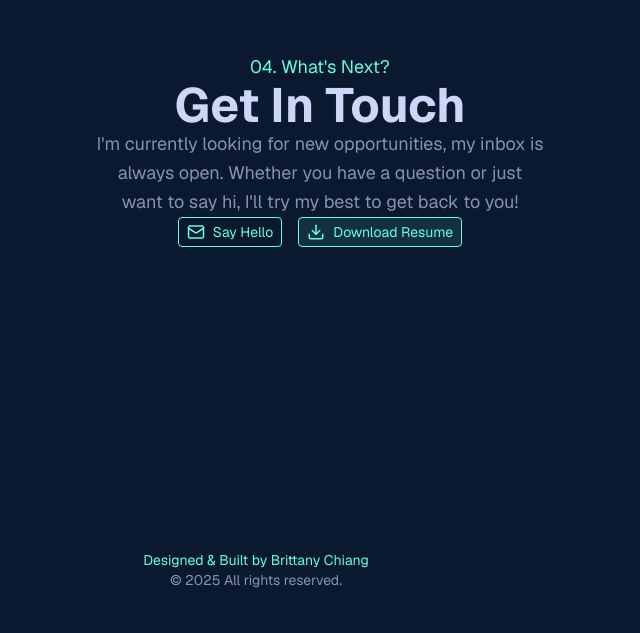
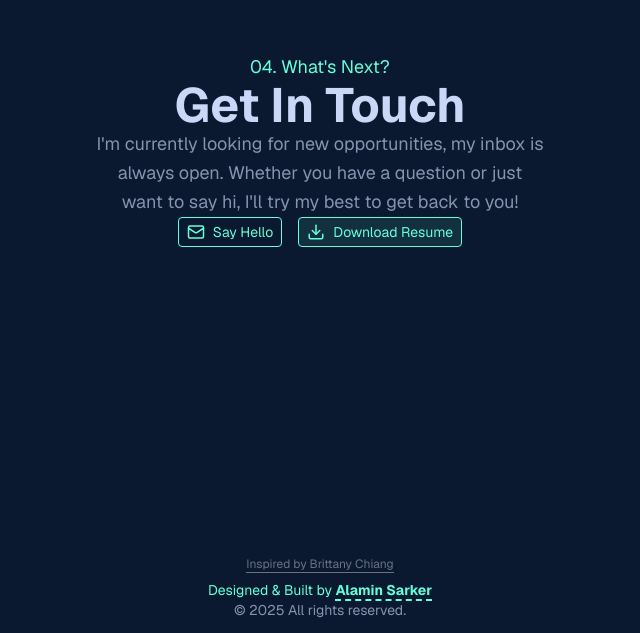
Before and after one commit to AlaminSarkerFRII/v2_portfolio_2025, a Next.js app: page / in a window 1280 px wide. Shown: the part 3960-4593 px from the top of the page, without its empty margins (320-960 px from the left). Before the commit the page ends 4558 px from the top, so only its background shows below. Built offline with nearby package versions, Linux system fonts and the light colour scheme.

Commit message:
Fixed: Extra Padding issues on Every Component Sections

```diff
--- a/components/layout/Footer.tsx
+++ b/components/layout/Footer.tsx
@@ -5,24 +5,25 @@
 
   return (
     <footer className="py-8 px-6 lg:px-12 text-center">
-      <div className="max-w-6xl mx-auto">
-        <div className="flex flex-col items-center space-y-4">
-          <p
-            // href="https://github.com"
-            // target="_blank"
-            // rel="noopener noreferrer"
-            className="text-[#64ffda] hover:text-[#64ffda]/80 text-sm transition-colors hover:scale-105 active:scale-95"
-          >
-            Designed & Built by Brittany Chiang
-          </p>
-          <p
+      <div className="w-full">
+        <small className="text-xs text-gray-500 border-b-1">
+          Inspired by Brittany Chiang
+        </small>
+
+        <div style={{
+          padding:"5px 0"
+        }} className="flex flex-col justify-center items-center space-y-4">
+          <span className="text-[#64ffda] hover:text-[#64ffda]/80 text-sm transition-colors hover:scale-105 active:scale-95">
+            Designed & Built by <strong className="border-b-2 border-dashed"> Alamin Sarker</strong>
+          </span>
+          <span
             style={{
               paddingBottom: "8px",
             }}
             className="text-[#8892b0] text-sm"
           >
             © {currentYear} All rights reserved.
-          </p>
+          </span>
         </div>
       </div>
     </footer>
--- a/components/layout/Navbar.tsx
+++ b/components/layout/Navbar.tsx
@@ -65,7 +65,7 @@
           style={{
             margin: "0 12px",
           }}
-          className="max-w-7xl mx-auto px-6 lg:px-12"
+          className="max-w-7xl mx-auto px-6 lg:px-8"
         >
           <div className="flex items-center justify-between gap-12 h-16">
             <Link
@@ -115,7 +115,7 @@
               <a
                 href={resumePath}
                 download
-                className="px-6 py-2 text-sm   border border-[#64ffda] text-[#64ffda] rounded hover:bg-[#64ffda]/10 transition-colors"
+                className="px-6 py-2 text-sm border border-[#64ffda] text-[#64ffda] rounded hover:bg-[#64ffda]/10 transition-colors"
               >
                 Resume
               </a>
--- a/components/sections/About.tsx
+++ b/components/sections/About.tsx
@@ -31,7 +31,7 @@
     <section
       id="about"
       ref={ref}
-      className="min-h-screen flex items-center justify-center px-6 lg:px-12 py-20"
+      className="min-h-screen flex items-center justify-center px-6 lg:px-12 py-8"
       suppressHydrationWarning
     >
       <div className="max-w-4xl mx-auto">
--- a/components/sections/Contact.tsx
+++ b/components/sections/Contact.tsx
@@ -8,7 +8,7 @@
   return (
     <section
       id="contact"
-      className="min-h-screen flex items-center justify-center px-6 lg:px-12 py-20"
+      className="min-h-screen flex items-center justify-center px-6 lg:px-12 py-4"
       suppressHydrationWarning
     >
       <div className="max-w-2xl mx-auto text-center">
@@ -52,7 +52,7 @@
           </motion.p>
 
           <motion.div
-            className="mt-10 flex flex-wrap gap-4 justify-center"
+            className="mt-4 flex flex-wrap gap-4 justify-center"
             initial={false}
             whileInView={{ opacity: 1, y: 0 }}
             viewport={{ once: true, margin: "-100px" }}
@@ -63,7 +63,7 @@
                 padding: "4px 8px",
               }}
               href="mailto:alamin.sarker4241@gmail.com"
-              className="inline-flex items-center gap-2 px-8 py-4 border border-[#64ffda] text-[#64ffda] rounded   text-sm hover:bg-[#64ffda]/10 transition-colors hover:scale-105 hover:-translate-y-0.5 active:scale-95"
+              className="inline-flex items-center gap-2 px-8 py-4 border border-[#64ffda] text-[#64ffda] rounded text-sm hover:bg-[#64ffda]/10 transition-colors hover:scale-105 hover:-translate-y-0.5 active:scale-95"
             >
               <Mail size={18} />
               Say Hello
@@ -74,7 +74,7 @@
               }}
               href={resumePath}
               download
-              className="inline-flex items-center gap-2 px-8 py-4 bg-[#64ffda]/10 border border-[#64ffda] text-[#64ffda] rounded   text-sm hover:bg-[#64ffda]/20 transition-colors hover:scale-105 hover:-translate-y-0.5 active:scale-95"
+              className="inline-flex items-center gap-2 px-8 py-4 bg-[#64ffda]/10 border border-[#64ffda] text-[#64ffda] rounded text-sm hover:bg-[#64ffda]/20 transition-colors hover:scale-105 hover:-translate-y-0.5 active:scale-95"
             >
               <Download size={18} />
               Download Resume
--- a/components/sections/Experience.tsx
+++ b/components/sections/Experience.tsx
@@ -11,7 +11,7 @@
   return (
     <section
       id="experience"
-      className="min-h-screen flex items-center justify-center px-6 lg:px-12 py-20"
+      className="min-h-screen flex items-center justify-center px-6 lg:px-12 py-8"
       suppressHydrationWarning
     >
       <div className="max-w-5xl mx-auto w-full">
--- a/components/sections/Hero.tsx
+++ b/components/sections/Hero.tsx
@@ -16,12 +16,12 @@
 
   return (
     <section
-      className="min-h-screen flex items-center justify-center px-6 lg:px-12 pt-16 relative"
+      className="min-h-screen flex items-center justify-center px-6 lg:px-12 pt-8 relative"
       suppressHydrationWarning
     >
       <div className="max-w-4xl mx-auto">
         <div className="space-y-4">
-          <p className="text-[#64ffda]   text-lg">Hi, my name is</p>
+          <p className="text-[#64ffda] text-lg">Hi, my name is</p>
 
           <h1 className="text-4xl md:text-6xl font-bold uppercase bg-gradient-to-r from-[#64ffda] via-[#00bcd4] to-[#8892b0] text-transparent bg-clip-text">
             Alamin Sarker.
```
